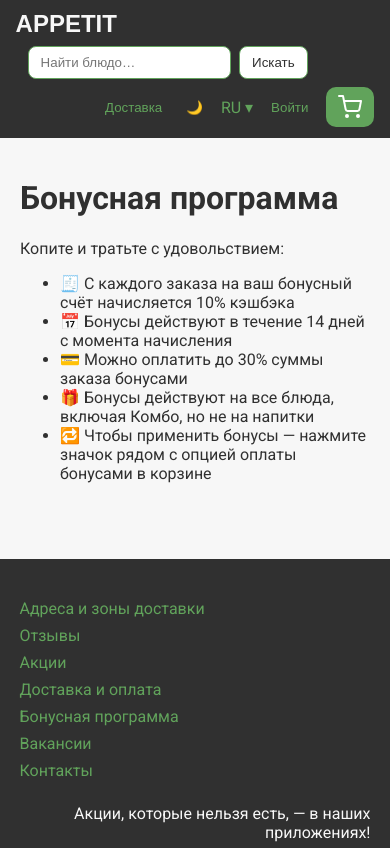
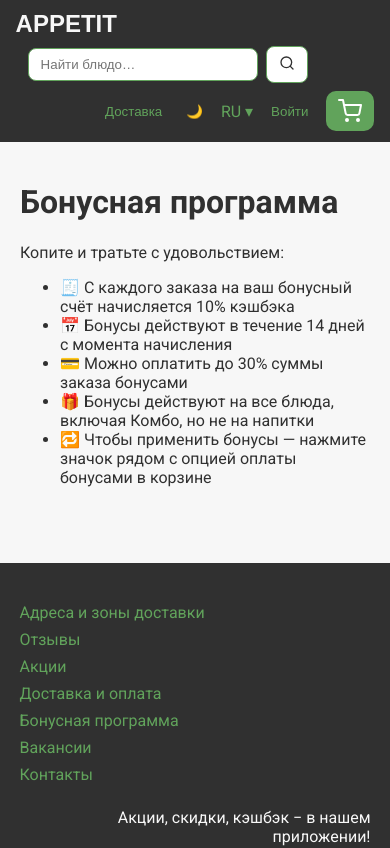
Before and after one commit to CookOld-InDuStroUka/appetit-mvp, a Next.js app in the folder apps/web/: page /bonus in a window 390 px wide. Shown: the top 848 px of the page. Built offline with nearby package versions, Linux system fonts and the light colour scheme; no server answers.

Commit message:
Improve mobile UI and footer copy

```diff
--- /dev/null
+++ b/apps/web/src/components/BackToTop.tsx
@@ -0,0 +1,43 @@
+import { useEffect, useRef, useState } from "react";
+
+export default function BackToTop() {
+  const [visible, setVisible] = useState(false);
+  const lastY = useRef(0);
+
+  useEffect(() => {
+    const onScroll = () => {
+      const y = window.scrollY;
+      if (y < lastY.current && y > 200) {
+        setVisible(true);
+      } else if (y <= 200 || y > lastY.current) {
+        setVisible(false);
+      }
+      lastY.current = y;
+    };
+    window.addEventListener("scroll", onScroll);
+    return () => window.removeEventListener("scroll", onScroll);
+  }, []);
+
+  if (!visible) return null;
+
+  return (
+    <button
+      onClick={() => window.scrollTo({ top: 0, behavior: "smooth" })}
+      aria-label="Наверх"
+      style={{
+        position: "fixed",
+        bottom: 20,
+        right: 20,
+        padding: "10px 12px",
+        borderRadius: "50%",
+        border: "none",
+        background: "var(--accent)",
+        color: "#fff",
+        cursor: "pointer",
+        zIndex: 1000,
+      }}
+    >
+      ↑
+    </button>
+  );
+}
--- a/apps/web/src/components/Footer.tsx
+++ b/apps/web/src/components/Footer.tsx
@@ -18,7 +18,7 @@ export default function Footer() {
             <li><Link href="/contacts" style={{ color: "var(--nav-link)", textDecoration: "none" }}>Контакты</Link></li>
           </ul>
           <div style={{ textAlign: "right", flex: "1 1 200px" }}>
-            <p style={{ margin: 0, marginBottom: 8 }}>Акции, которые нельзя есть, — в наших приложениях!</p>
+            <p style={{ margin: 0, marginBottom: 8 }}>Акции, скидки, кэшбэк − в нашем приложении!</p>
             <div style={{ display: "flex", justifyContent: "flex-end", gap: 8 }}>
               <a href="#" style={{ background: "#fff", color: "#000", padding: "6px 12px", borderRadius: 8, textDecoration: "none", fontSize: 12 }}>App Store</a>
               <a href="#" style={{ background: "#fff", color: "#000", padding: "6px 12px", borderRadius: 8, textDecoration: "none", fontSize: 12 }}>Google Play</a>
--- a/apps/web/src/components/Header.tsx
+++ b/apps/web/src/components/Header.tsx
@@ -1,5 +1,5 @@
 import Link from "next/link";
-import { useState } from "react";
+import { useState, useEffect } from "react";
 import CartModal from "./CartModal";
 import { useCart } from "./CartContext";
 import { useAuth } from "./AuthContext";
@@ -8,6 +8,14 @@ import { useDelivery } from "./DeliveryContext";
 
 export default function Header() {
     const [q, setQ] = useState("");
+    const [isSmall, setIsSmall] = useState(false);
+
+    useEffect(() => {
+        const check = () => setIsSmall(window.innerWidth < 600);
+        check();
+        window.addEventListener("resize", check);
+        return () => window.removeEventListener("resize", check);
+    }, []);
     const [isCartOpen, setCartOpen] = useState(false);
     const { theme, toggleTheme } = useTheme();
     const { items: cartItems, updateQty, clear, removeItem } = useCart();
@@ -60,7 +68,26 @@ export default function Header() {
                             padding: "8px 12px", borderRadius: 8, border: "1px solid var(--search-btn-border)",
                             background: "var(--search-btn-bg)", color: "var(--search-btn-color)", cursor: "pointer"
                         }}
-                    >Искать</button>
+                    >
+                        {isSmall ? (
+                            <svg
+                                xmlns="http://www.w3.org/2000/svg"
+                                width="16"
+                                height="16"
+                                viewBox="0 0 24 24"
+                                fill="none"
+                                stroke="currentColor"
+                                strokeWidth="2"
+                                strokeLinecap="round"
+                                strokeLinejoin="round"
+                            >
+                                <circle cx="11" cy="11" r="8" />
+                                <line x1="21" y1="21" x2="16.65" y2="16.65" />
+                            </svg>
+                        ) : (
+                            "Искать"
+                        )}
+                    </button>
                 </div>
 
                 {/* Правый блок */}
--- a/apps/web/src/pages/_app.tsx
+++ b/apps/web/src/pages/_app.tsx
@@ -4,6 +4,7 @@ import { CartProvider } from "../components/CartContext";
 import { AuthProvider } from "../components/AuthContext";
 import { ThemeProvider } from "../components/ThemeContext";
 import { DeliveryProvider } from "../components/DeliveryContext";
+import BackToTop from "../components/BackToTop";
 
 export default function App({ Component, pageProps }: AppProps) {
   return (
@@ -12,6 +13,7 @@ export default function App({ Component, pageProps }: AppProps) {
         <DeliveryProvider>
           <CartProvider>
             <Component {...pageProps} />
+            <BackToTop />
           </CartProvider>
         </DeliveryProvider>
       </AuthProvider>
--- a/apps/web/src/pages/admin/branches/index.tsx
+++ b/apps/web/src/pages/admin/branches/index.tsx
@@ -132,7 +132,7 @@ export default function BranchesAdmin() {
           style={{
             padding: "10px 24px",
             borderRadius: 8,
-            background: dirty ? "var(--primary)" : "var(--input-bg)",
+            background: dirty ? "var(--accent)" : "var(--input-bg)",
             color: dirty ? "#fff" : "var(--text)",
             border: "none",
             cursor: dirty ? "pointer" : "not-allowed",
--- a/apps/web/src/styles/globals.css
+++ b/apps/web/src/styles/globals.css
@@ -73,6 +73,7 @@ body {
   background: var(--bg);
   color: var(--text);
   transition: background-color 0.3s ease, color 0.3s ease;
+  overflow-x: hidden;
 }
 
 header,
```
Also changed, not shown: apps/web/src/components/PromoSlider.tsx (+22 -0 lines).
